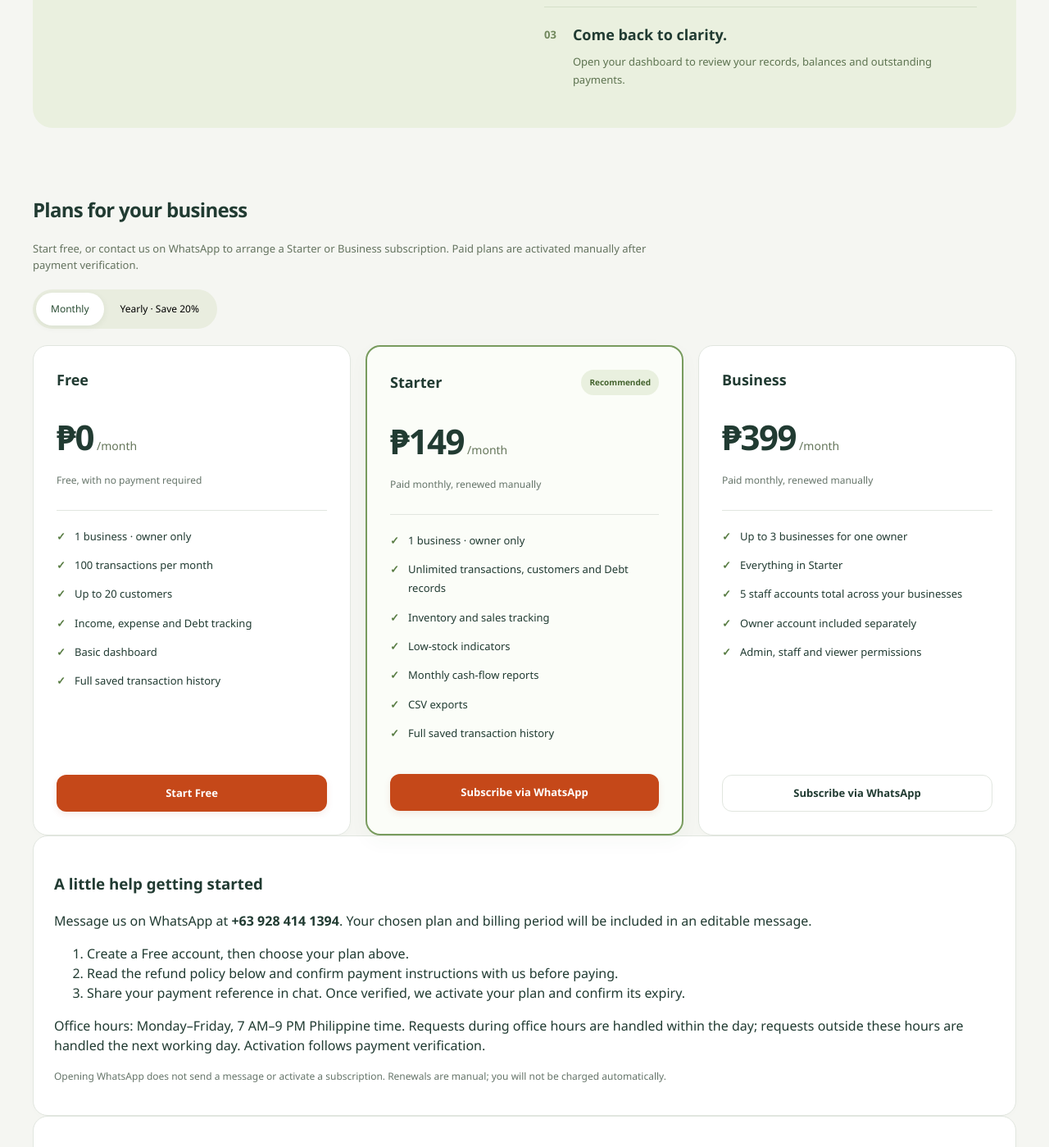
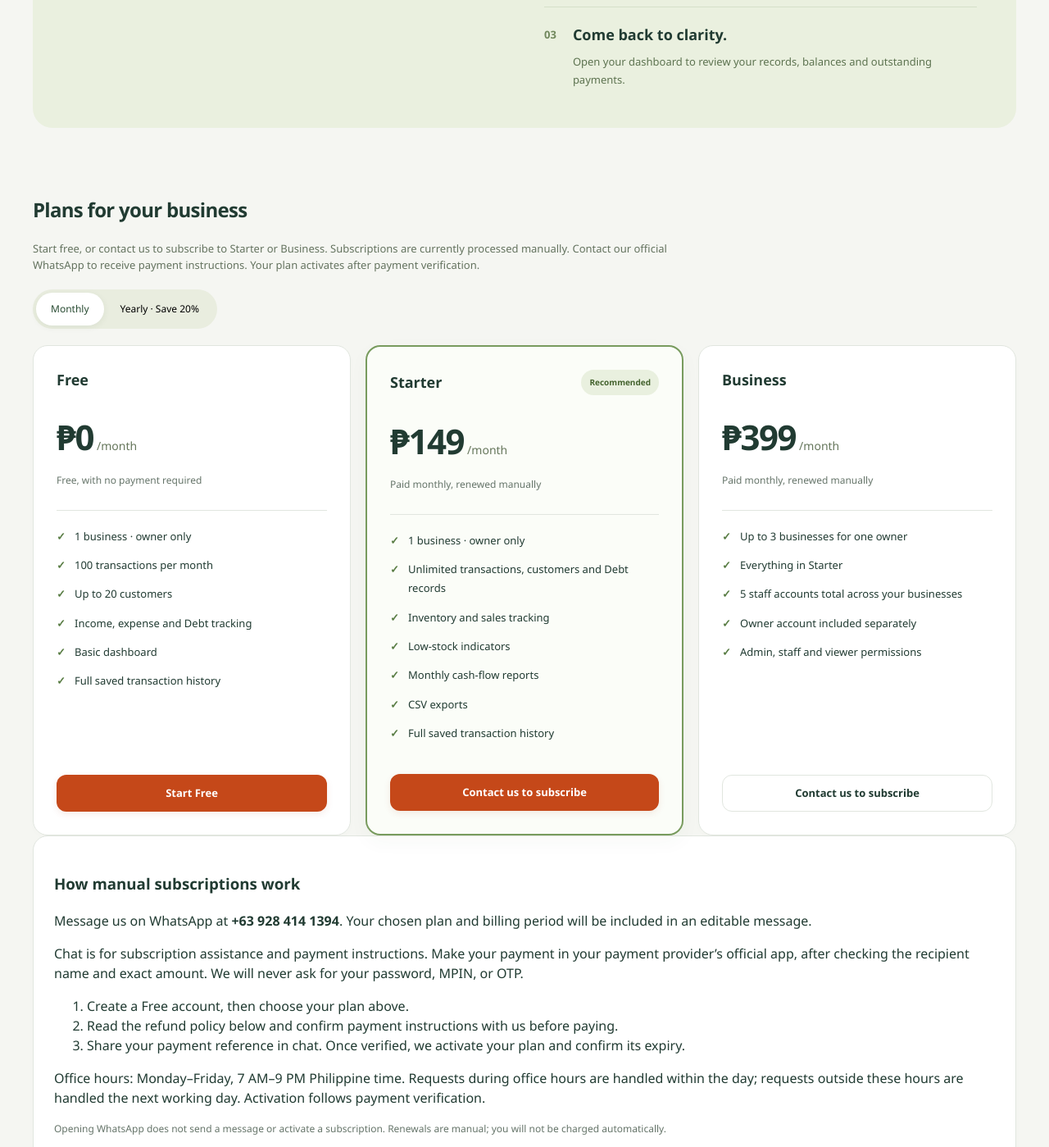
Before and after one commit to Levidepsi/PesoPilot, a Next.js app: page / in a window 1280 px wide. Shown: the part 1788-3187 px from the top of the page at 82% size. Built offline with nearby package versions, Linux system fonts and the light colour scheme; no server answers.

Commit message:
change subscribe text

```diff
--- a/app/pricing/page.tsx
+++ b/app/pricing/page.tsx
@@ -34,7 +34,8 @@ export default function Pricing() {
         <p>Yes. Create a Free account with no payment details required.</p>
         <h3>How do I subscribe to a paid plan?</h3>
         <p>
-          Choose Starter or Business and message us on WhatsApp. We confirm
+          Choose Starter or Business and select “Contact us to subscribe” to
+          open our official WhatsApp. Subscriptions are processed manually. We confirm
           payment instructions before you pay, then activate your subscription
           after verifying payment. Online checkout is not yet available.
         </p>
--- a/components/PlanCards.tsx
+++ b/components/PlanCards.tsx
@@ -12,9 +12,10 @@ export default function PlanCards({ current }: { current?: Plan }) {
     <section id="plans" className="plans-section" aria-labelledby="plans-title">
       <h2 id="plans-title">Plans for your business</h2>
       <p>
-        Start free, or contact us on WhatsApp to arrange a Starter or Business
-        subscription. Paid plans are activated manually after payment
-        verification.
+        Start free, or contact us to subscribe to Starter or Business.
+        Subscriptions are currently processed manually. Contact our official
+        WhatsApp to receive payment instructions. Your plan activates after
+        payment verification.
       </p>
       <div className="billing-toggle" aria-label="Billing interval">
         <button
@@ -70,11 +71,11 @@ export default function PlanCards({ current }: { current?: Plan }) {
                   href={subscriptionInquiry(key, yearly)}
                   target="_blank"
                   rel="noopener noreferrer"
-                  aria-label={`${current === key ? "Renew" : "Subscribe to"} ${plan.name} ${yearly ? "yearly" : "monthly"} via WhatsApp (opens in a new tab)`}
+                  aria-label={`Contact us to ${current === key ? "renew" : "subscribe to"} ${plan.name} ${yearly ? "yearly" : "monthly"} via WhatsApp (opens in a new tab)`}
                 >
                   {current === key
-                    ? "Renew via WhatsApp"
-                    : "Subscribe via WhatsApp"}
+                    ? "Contact us to renew"
+                    : "Contact us to subscribe"}
                 </a>
               ) : (
                 <button type="button" className="btn" disabled>
@@ -89,11 +90,17 @@ export default function PlanCards({ current }: { current?: Plan }) {
         className="panel manual-subscription"
         aria-labelledby="manual-subscription-title"
       >
-        <h3 id="manual-subscription-title">A little help getting started</h3>
+        <h3 id="manual-subscription-title">How manual subscriptions work</h3>
         <p>
           Message us on WhatsApp at <strong>{subscriptionWhatsApp}</strong>.
           Your chosen plan and billing period will be included in an editable
           message.
+        </p>
+        <p>
+          Chat is for subscription assistance and payment instructions. Make
+          your payment in your payment provider’s official app, after checking
+          the recipient name and exact amount. We will never ask for your
+          password, MPIN, or OTP.
         </p>
         <ol>
           <li>Create a Free account, then choose your plan above.</li>
```
Also changed, not shown: 2 other files (tests, documents, lock files or other folders).
